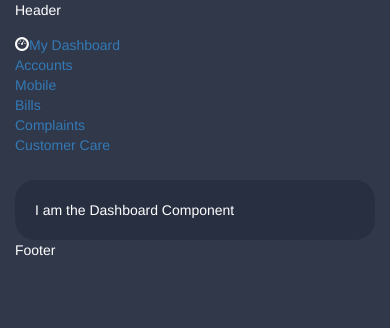
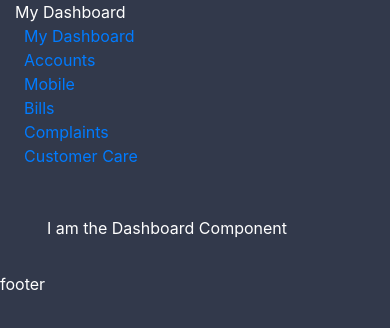
Before and after one commit to ScottVandervort/react-playground, a React (Create React App) app in the folder PersonProfile/: page / in a window 390 px wide. Shown: the top 328 px of the page. Built offline with nearby package versions, Linux system fonts and the light colour scheme; no server answers.

Commit message:
Added Bootstrap 4 ( ReactStrap ); Layout is now responsive - but still needs a lot of love.

```diff
--- a/PersonProfile/package.json
+++ b/PersonProfile/package.json
@@ -3,12 +3,14 @@
   "version": "0.1.0",
   "private": true,
   "dependencies": {
+    "bootstrap": "^4.1.1",
     "node-sass-chokidar": "^1.3.0",
     "npm-run-all": "^4.1.3",
     "react": "^16.3.2",
     "react-dom": "^16.3.2",
     "react-router-dom": "^4.2.2",
-    "react-scripts": "1.1.4"
+    "react-scripts": "1.1.4",
+    "reactstrap": "^6.1.0"
   },
   "scripts": {
     "copy-dependencies": "grunt copy-dependencies",
--- a/PersonProfile/public/index.html
+++ b/PersonProfile/public/index.html
@@ -11,7 +11,7 @@
     <link rel="manifest" href="%PUBLIC_URL%/manifest.json">
     <link rel="shortcut icon" href="%PUBLIC_URL%/favicon.ico">
     <link rel="stylesheet" href="https://cdnjs.cloudflare.com/ajax/libs/meyer-reset/2.0/reset.min.css">
-    <link rel="stylesheet" href="https://maxcdn.bootstrapcdn.com/bootstrap/3.3.7/css/bootstrap.min.css">
+    <!--<link rel="stylesheet" href="https://maxcdn.bootstrapcdn.com/bootstrap/3.3.7/css/bootstrap.min.css">-->
     <!--
       Notice the use of %PUBLIC_URL% in the tags above.
       It will be replaced with the URL of the `public` folder during the build.
--- a/PersonProfile/src/App.js
+++ b/PersonProfile/src/App.js
@@ -34,40 +34,50 @@ class App extends Component {
       <Router>
 
         <div>
+          <div class="container-fluid">
 
-          <div className="container-fluid">
+            <div class="row">
 
-            <div className="row content">
+              <div class="col-sm-0 col-md-2 col-lg-1"/>
 
-              <header className="header container-fluid">
-                Header
+              <header class="col-sm-12 col-md-10 col-lg-11">
+                My Dashboard
               </header>
 
-              <nav class="sidenav col-lg-3 col-sml-12">
+            </div>
+
+            <div class="row content">
+
+              <nav class="side-nav col-sm-12 col-md-2 col-lg-1">
                 <ul>
                   <li>
                     <span class="glyphicon glyphicon-dashboard"></span>
                     <Link to="/">My Dashboard</Link>
                   </li>
                   <li>
+                    <span class="glyphicon glyphicon-user"></span>
                     <Link to="/accounts">Accounts</Link>
                   </li>
                   <li>
+                    <span class="glyphicon glyphicon-phone"></span>
                     <Link to="/mobile">Mobile</Link>
                   </li>
                   <li>
+                    <span class="glyphicon glyphicon-usd"></span>
                     <Link to="/bills">Bills</Link>
                   </li>
                   <li>
+                    <span class="glyphicon glyphicon-fire"></span>
                     <Link to="/complaints">Complaints</Link>
                   </li>
                   <li>
+                    <span class="glyphicon glyphicon-earphone"></span>
                     <Link to="/customerCare">Customer Care</Link>
                   </li>
                 </ul>
               </nav>
 
-              <main class="main col-lg-9 col-sml-12">
+              <main class="main col-sm-12 col-md-10 col-lg-11">
                 <div class="main-container">
                   <Switch>
                     <Route exact path="/" component={() => <Dashboard user={this.state.user} />} />
@@ -83,10 +93,13 @@ class App extends Component {
             </div>
           </div>
 
-          <footer class="container-fluid footer">
-            Footer
-          </footer>
-
+          <div class="container-fluid">
+            <div class="row">
+              <footer>
+                footer
+              </footer>
+            </div>
+          </div>
         </div>
       </Router>
     );
--- a/PersonProfile/src/App.scss
+++ b/PersonProfile/src/App.scss
@@ -1,5 +1,15 @@
+$background-color: #32394b;
+$main-panel-color: #282f41;
+$font-color: white;
+
+body {
+  background-color: $background-color;
+  color: $font-color;
+}
+
 .row.content {
-  height: 1500px; }
+  height: 1500px;
+}
 
 .side-nav {
   height: 100%;
@@ -10,13 +20,6 @@
   }
 }
 
-@media screen and (max-width: 767px) {
-  .sidenav {
-    height: auto;
-    padding: 15px; }
-  .row.content {
-    height: auto; } }
-
 .main {
   display: flex;
   height:100%;
@@ -25,6 +28,23 @@
     border-radius: 20px;
     padding: 2rem;
     width:100%;
-    background-color: #282f41;
+    background-color:$main-panel-color;
   }
 }
+
+@media screen and (max-width: 767px) {
+  .sidenav {
+    height: auto;
+    padding: 15px; }
+  .row.content {
+    height: auto;
+  }
+  .main {
+    .main-container {
+      border-radius: 0;
+      padding: 2rem;
+      width:100%;
+      background-color: $background-color;
+    }
+  }
+}
--- a/PersonProfile/src/index.js
+++ b/PersonProfile/src/index.js
@@ -1,6 +1,7 @@
 import React from 'react';
 import ReactDOM from 'react-dom';
 import './index.css';
+import 'bootstrap/dist/css/bootstrap.css';
 import App from './App';
 import registerServiceWorker from './registerServiceWorker';
 
```
Also changed, not shown: PersonProfile/todo.txt.
